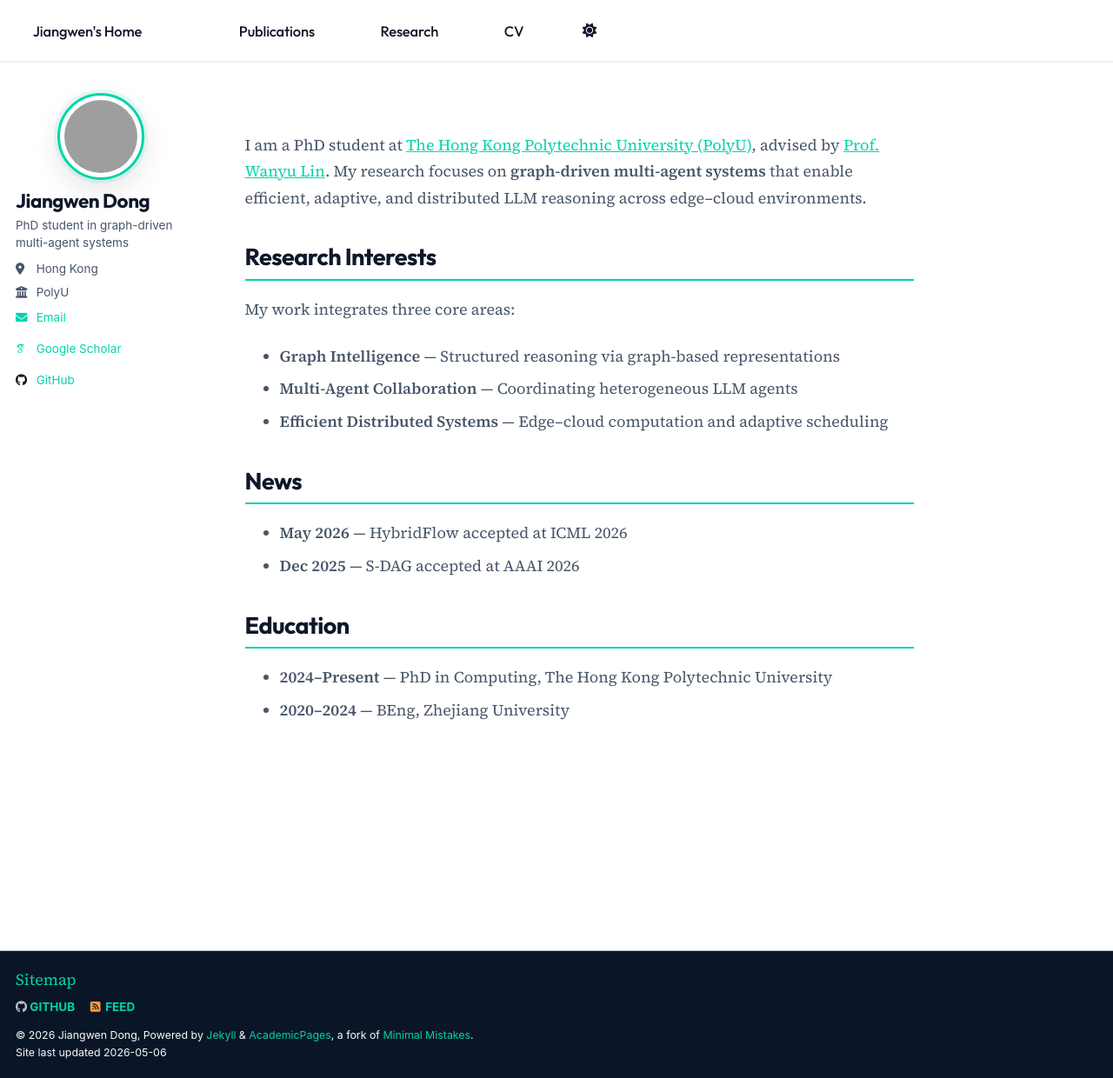
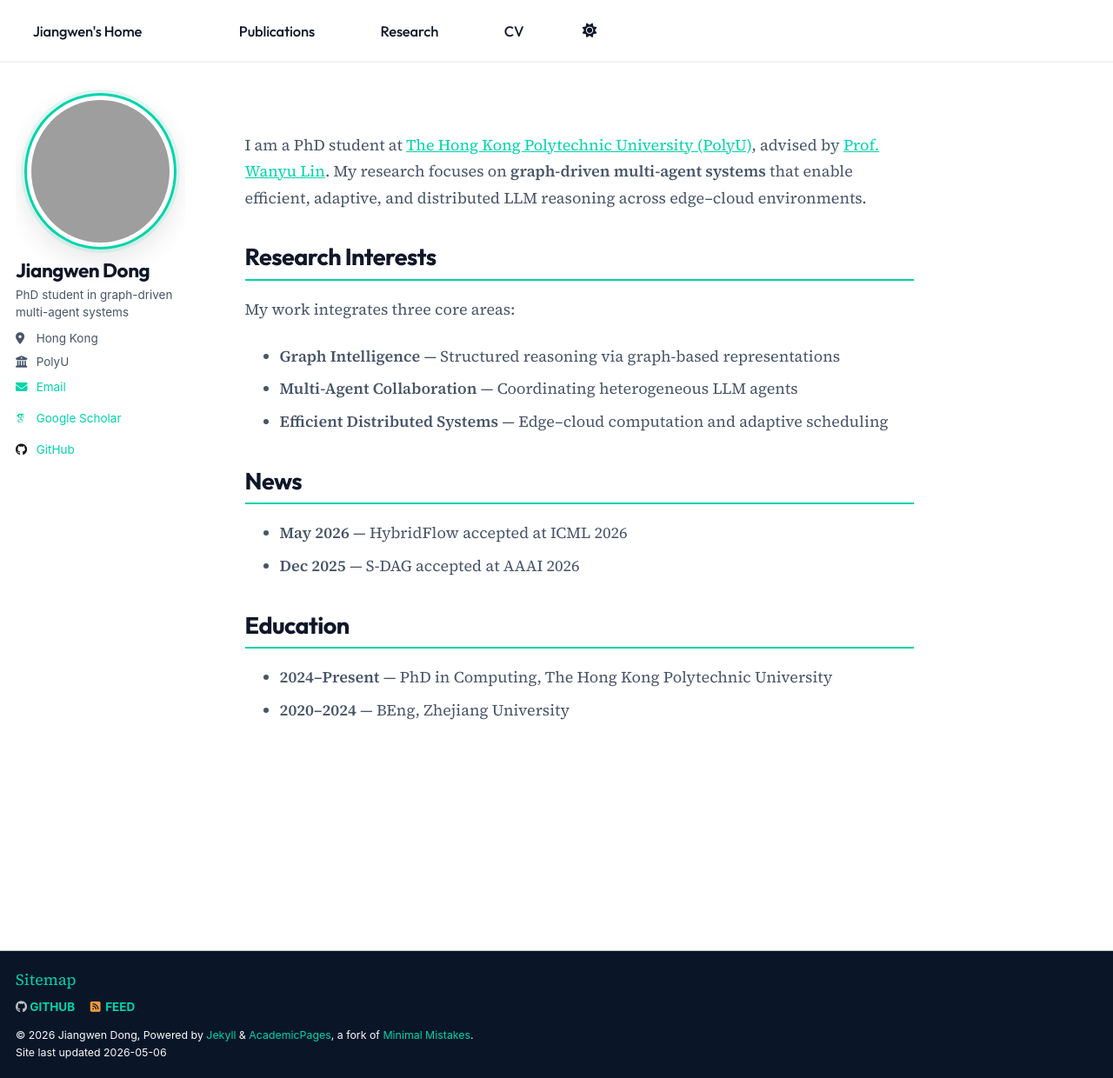
Before and after one commit to Jiangwen-Dong/Jiangwen-Dong.github.io, a Jekyll site: the page built from _pages/about.md, in a window 1280 px wide and 1240 px high. Shown: the whole window at 87% size. Built offline with Jekyll 4.4.1, drawn with Linux system fonts in a browser that asks for light colours; some web fonts are replaced; a script that is not in the unit is left out.

Commit message:
update photo

```diff
--- a/assets/css/custom.scss
+++ b/assets/css/custom.scss
@@ -114,11 +114,11 @@
 }
 
 .author__avatar img {
-  width: 100px;
-  height: 100px;
+  width: 180px;
+  height: 180px;
   border-radius: 50%;
   object-fit: cover;
-  object-position: center top;
+  object-position: center 15%;
   border: 3px solid var(--color-teal);
   box-shadow: var(--shadow-lg), 0 0 0 4px rgba(0, 212, 170, 0.1);
   transition: all var(--transition-base);
```
